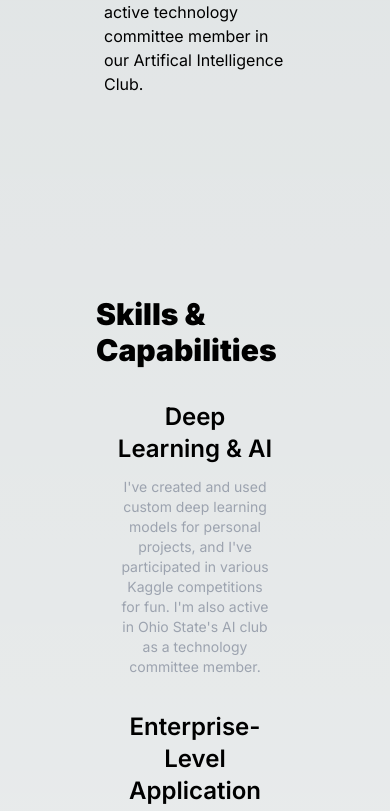
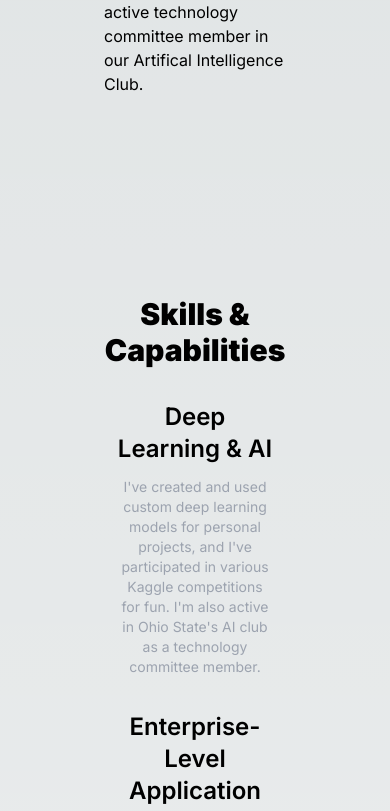
Before and after one commit to inesh-l/ineshloka.com, a Next.js app: page /home in a window 390 px wide. Shown: the part 1820-2631 px from the top of the page. Built offline with nearby package versions, Linux system fonts and the light colour scheme.

Commit message:
Centered text on homepage for mobile

```diff
--- a/app/home/page.js
+++ b/app/home/page.js
@@ -19,7 +19,7 @@ export default function Home() {
 
 
       <div className="flex flex-col items-center p-24">
-        <h2 className="text-3xl font-black mb-4">Introduction</h2>
+        <h2 className="text-3xl font-black mb-4 text-center lg:text-left">Introduction</h2>
         <p className={"m-0 max-w-[80ch] text-md p-2"}>Hi! My name is Inesh Loka. I&#39;m a current B.S. Computer Science and Engineering student at The Ohio State University,
         with specializations in both Artificial Intelligence and Software Development.</p>
         <p className={"m-0 max-w-[80ch] text-md p-2"}>My most recent position was a Software Development Internship at London Computer Systems in Cincinnati,
@@ -30,7 +30,7 @@ export default function Home() {
 
 
       <div className="flex flex-col items-center p-24">
-        <h2 className="text-3xl font-black mb-4">Skills & Capabilities</h2>
+        <h2 className="text-3xl font-black mb-4 text-center lg:text-left">Skills & Capabilities</h2>
         <div className="mb-32 grid text-center lg:mb-0  lg:text-left">
           <div className="group rounded-lg border border-transparent px-5 py-4" >
             <h2 className={"mb-3 text-2xl font-semibold"}>
@@ -101,7 +101,7 @@ export default function Home() {
 
 
       <div className="flex flex-col items-center p-24">
-        <h2 className="text-3xl font-black mb-4">Career Interests</h2>
+        <h2 className="text-3xl font-black mb-4 text-center lg:text-left">Career Interests</h2>
         <div className="mb-32 grid text-center lg:mb-0 lg:grid-cols-2 lg:text-left">
           <div className="group rounded-lg border border-transparent px-5 py-4" >
             <h2 className={`mb-3 text-2xl font-semibold`}>
@@ -126,7 +126,7 @@ export default function Home() {
 
 
       <div className="flex flex-col items-center p-24">
-        <h2 className="text-3xl font-black mb-4">What I&#39;m Looking For</h2>
+        <h2 className="text-3xl font-black mb-4 text-center lg:text-left">What I&#39;m Looking For</h2>
         <p className={"m-0 max-w-[80ch] text-md p-2"}>I&#39;m actively seeking full-time summer internship positions in both software engineering and machine learning. I&#39;m also open to part-time remote positions during the fall and spring semesters
         while I&#39;m taking classes full time. </p>
         <p className={"m-0 max-w-[80ch] text-md p-2"}>You can find my contact information on the top right. I&#39;m best reached by email, at either my personal gmail (ineshrloka@gmail.com) or my school email (loka.4@osu.edu).</p>
```
